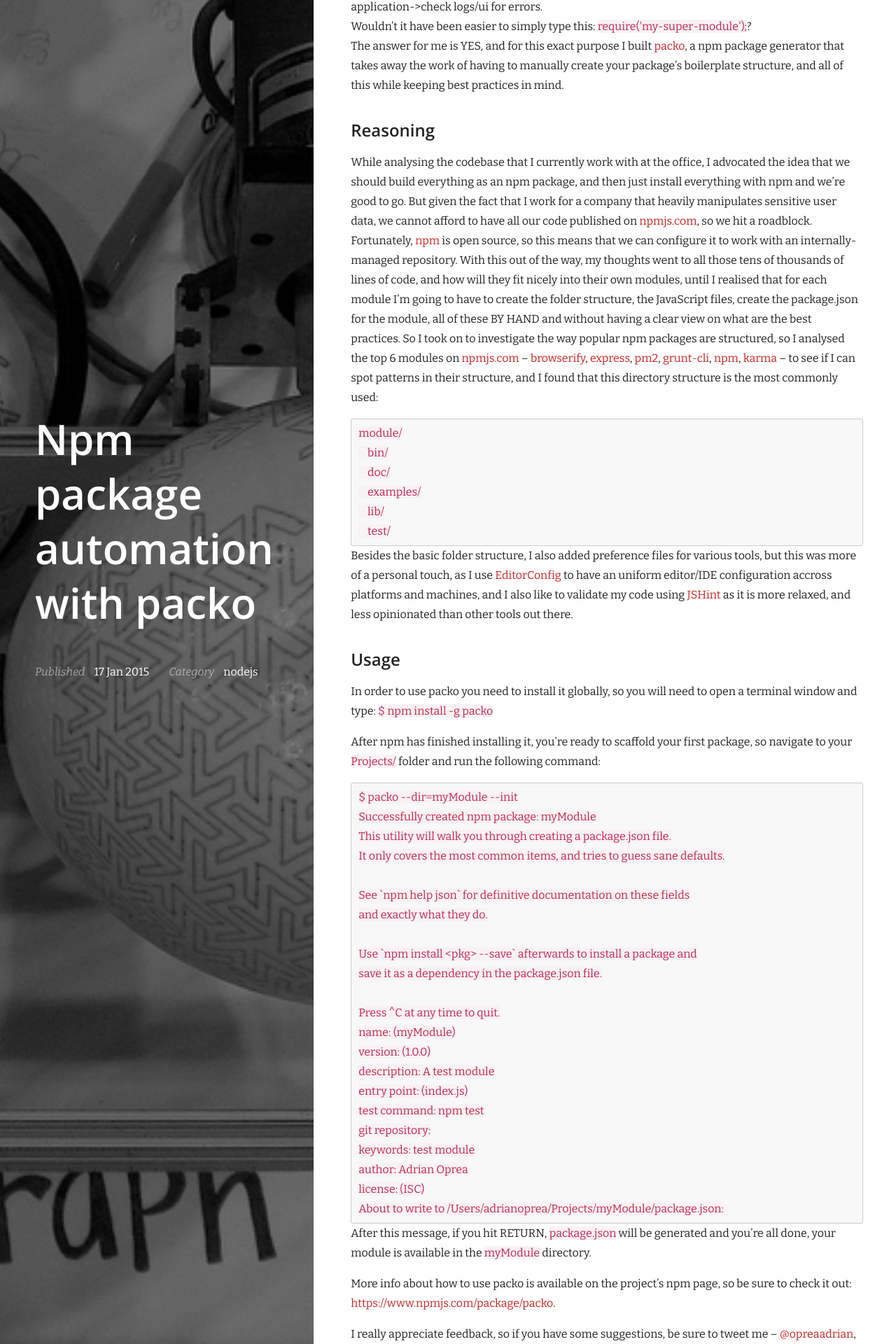
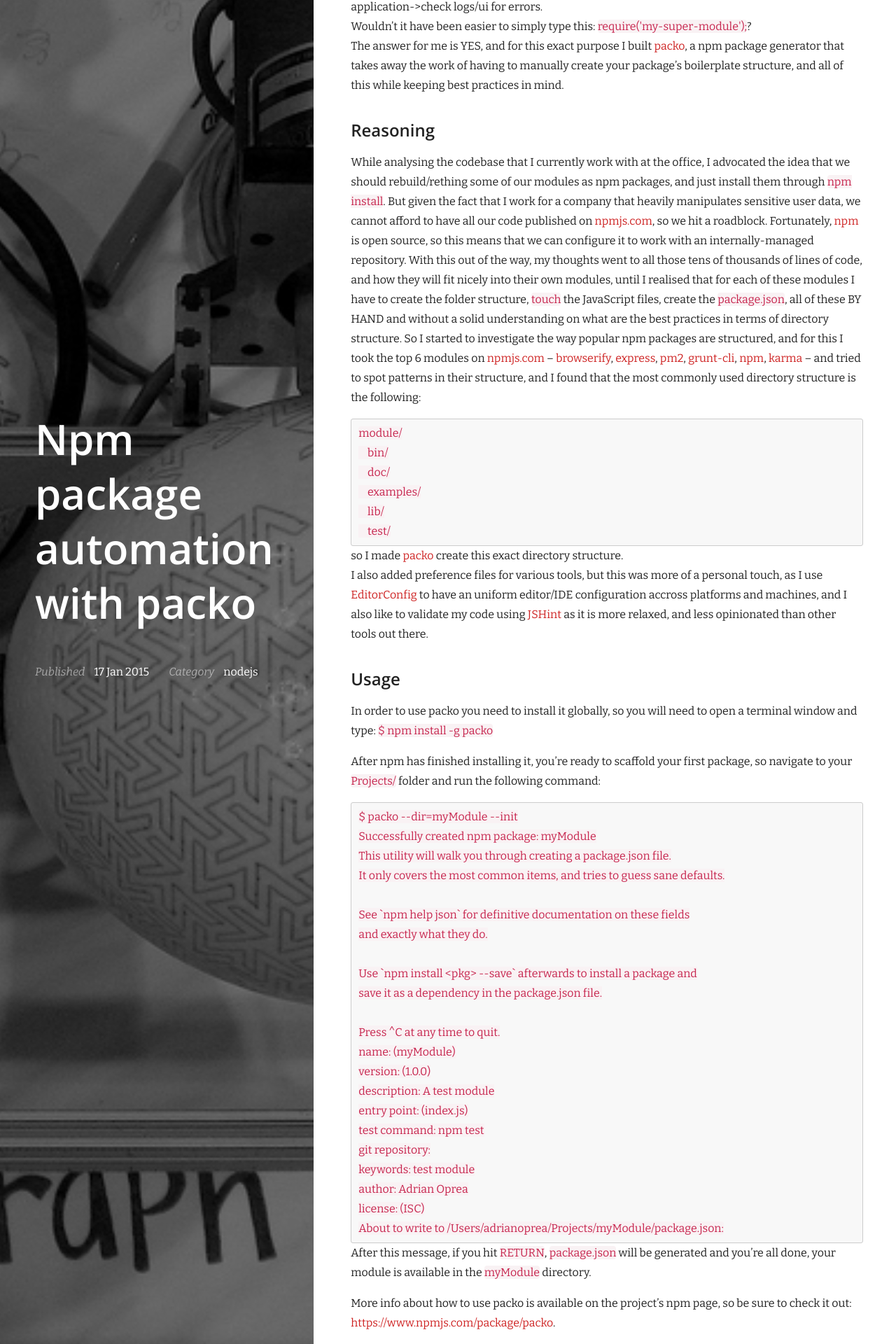
Before and after one commit to opreaadrian/opreaadrian.github.io, a Jekyll site: the page built from _posts/2015-01-17-npm-package-automation-with-packo.md, in a window 1280 px wide. Shown: the part 520-2440 px from the top of the page at 70% size. Built offline with Jekyll 4.4.1, drawn with Linux system fonts in a browser that asks for light colours; nearby versions of some CDN libraries; Markdown is read by kramdown in place of the engine named in the settings.

Commit message:
Update wording for article

```diff
--- a/_posts/2015-01-17-npm-package-automation-with-packo.md
+++ b/_posts/2015-01-17-npm-package-automation-with-packo.md
@@ -19,10 +19,10 @@
 
 ## Reasoning
 
-While analysing the codebase that I currently work with at the office, I advocated the idea that we should build everything as an npm package, and then just install everything with npm and we're good to go.
+While analysing the codebase that I currently work with at the office, I advocated the idea that we should rebuild/rething some of our modules as npm packages, and just install them through `npm install`.
 But given the fact that I work for a company that heavily manipulates sensitive user data, we cannot afford to have all our code published on [npmjs.com](http://npmjs.com), so we hit a roadblock. Fortunately, [npm](https://github.com/npm/npm) is open source, so this means that we can configure it to work with an internally-managed repository.
-With this out of the way, my thoughts went to all those tens of thousands of lines of code, and how will they fit nicely into their own modules, until I realised that for each module I'm going to have to create the folder structure,
-the JavaScript files, create the package.json for the module, all of these BY HAND and without having a clear view on what are the best practices. So I took on to investigate the way popular npm packages are structured, so I analysed the top 6 modules on [npmjs.com](http://npmjs.com) -- [browserify](https://www.npmjs.com/packages/browserify), [express](https://www.npmjs.com/packages/express), [pm2](https://www.npmjs.com/packages/pm2), [grunt-cli](https://www.npmjs.com/packages/grunt-cli), [npm](https://www.npmjs.com/packages/npm), [karma](https://www.npmjs.com/packages/karma) -- to see if I can spot patterns in their structure, and I found that this directory structure is the most commonly used:
+With this out of the way, my thoughts went to all those tens of thousands of lines of code, and how they will fit nicely into their own modules, until I realised that for each of these modules I have to create the folder structure,
+`touch` the JavaScript files, create the `package.json`, all of these BY HAND and without a solid understanding on what are the best practices in terms of directory structure. So I started to investigate the way popular npm packages are structured, and for this I took the top 6 modules on [npmjs.com](http://npmjs.com) -- [browserify](https://www.npmjs.com/packages/browserify), [express](https://www.npmjs.com/packages/express), [pm2](https://www.npmjs.com/packages/pm2), [grunt-cli](https://www.npmjs.com/packages/grunt-cli), [npm](https://www.npmjs.com/packages/npm), [karma](https://www.npmjs.com/packages/karma) -- and tried to spot patterns in their structure, and I found that the most commonly used directory structure is the following:
 
     module/
         bin/
@@ -31,7 +31,8 @@
         lib/
         test/
 
-Besides the basic folder structure, I also added preference files for various tools, but this was more of a personal touch, as I use [EditorConfig](http://editorconfig.org/) to have an uniform editor/IDE configuration accross platforms and machines, and I also like to validate my code using [JSHint](http://jshint.com/) as it is more relaxed, and less opinionated than other tools out there.
+so I made [packo](https://www.npmjs.com/package/packo) create this exact directory structure.
+I also added preference files for various tools, but this was more of a personal touch, as I use [EditorConfig](http://editorconfig.org/) to have an uniform editor/IDE configuration accross platforms and machines, and I also like to validate my code using [JSHint](http://jshint.com/) as it is more relaxed, and less opinionated than other tools out there.
 
 ## Usage
 
@@ -62,7 +63,7 @@
     license: (ISC)
     About to write to /Users/adrianoprea/Projects/myModule/package.json:
 
-After this message, if you hit RETURN, `package.json` will be generated and you're all done, your module is available in the `myModule` directory.
+After this message, if you hit `RETURN`, `package.json` will be generated and you're all done, your module is available in the `myModule` directory.
 
 More info about how to use packo is available on the project's npm page, so be sure to check it out: [https://www.npmjs.com/package/packo](https://www.npmjs.com/package/packo).
 
```
Also changed, not shown: 1 other file.
